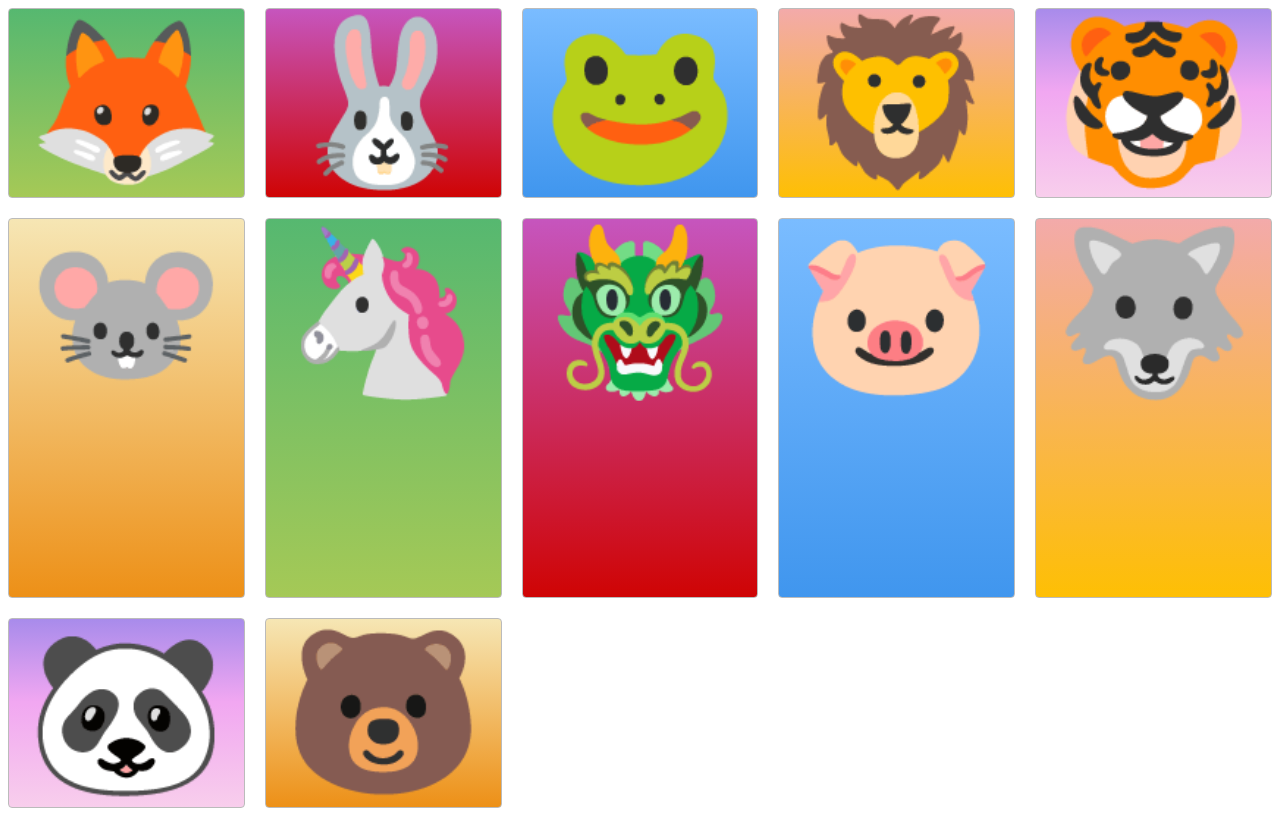
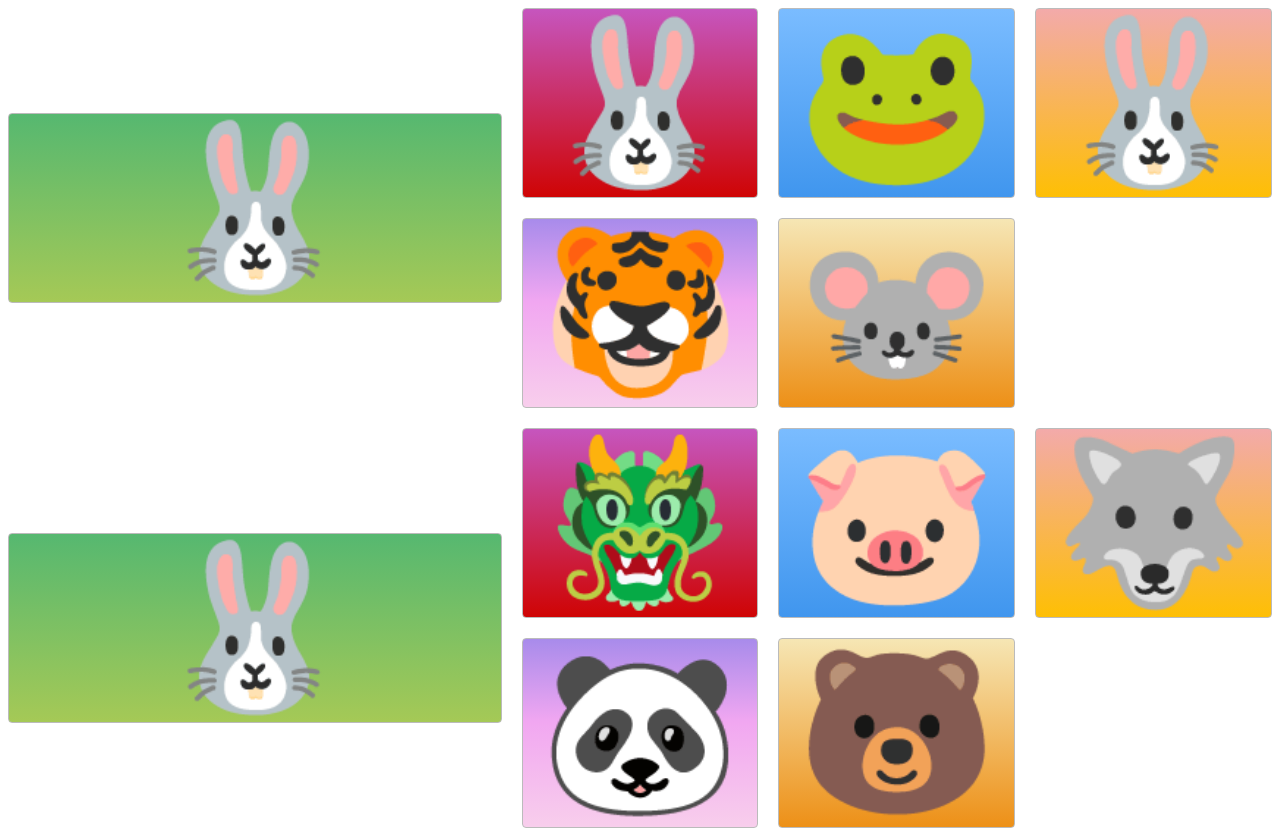
Before and after one commit to smarqito/smarqito.github.io, a plain HTML site: page css_grid/index.html in a window 1280 px wide. Drawn offline with Linux system fonts and the light colour scheme.

Commit message:
css-grid

```diff
--- a/css_grid/index.html
+++ b/css_grid/index.html
@@ -6,13 +6,13 @@
 </head>
 <body>
   <div class="container">
-    <div class="zone green">🦊</div>
+    <div class="zone green">🐰</div>
     <div class="zone red">🐰</div>
     <div class="zone blue">🐸</div>
-    <div class="zone yellow">🦁</div>
+    <div class="zone yellow">🐰</div>
     <div class="zone purple">🐯</div>
     <div class="zone brown">🐭</div>
-    <div class="zone green">🦄</div>
+    <div class="zone green">🐰</div>
     <div class="zone red">🐲</div>
     <div class="zone blue">🐷</div>
     <div class="zone yellow">🐺</div>
--- a/css_grid/style.css
+++ b/css_grid/style.css
@@ -2,7 +2,7 @@
     display: grid;
     grid-gap: 20px;
     grid-template-columns: repeat(auto-fill, minmax(200px, 1fr));
-    grid-template-rows: 1fr 2fr;
+    grid-template-rows: 1fr;
 }
 
 .zone {
@@ -15,6 +15,11 @@
     transition: all 0.3s linear;
 }
 
+.green {
+    grid-column: span 2;
+    grid-row: span 2;
+    align-self: center;
+}
 .zone:hover {
     -webkit-box-shadow:rgba(0,0,0,0.8) 0px 5px 15px, inset rgba(0,0,0,0.15) 0px -10px 20px;
     -moz-box-shadow:rgba(0,0,0,0.8) 0px 5px 15px, inset rgba(0,0,0,0.15) 0px -10px 20px;
```
